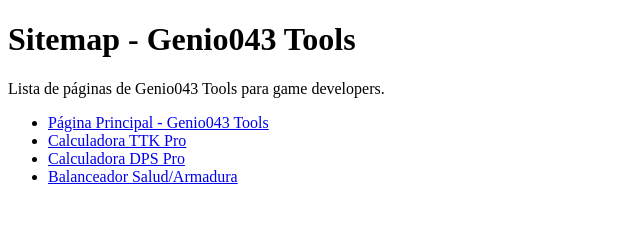
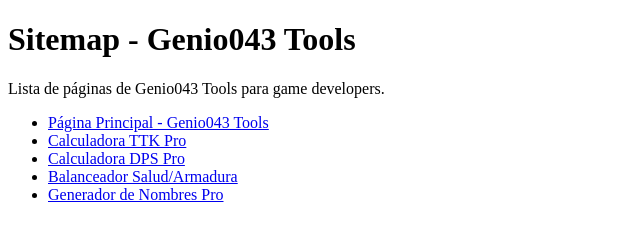
Before and after one commit to genio043/genio043.github.io, a plain HTML site: page sitemap.html in a window 1280 px wide. Shown: the whole page, without its empty margins (0-640 px from the left). Drawn offline with Linux system fonts and the light colour scheme.

Commit message:
Update sitemap.html

```diff
--- a/sitemap.html
+++ b/sitemap.html
@@ -14,6 +14,7 @@
         <li><a href="https://genio043.github.io/ttk-pro/">Calculadora TTK Pro</a></li>
         <li><a href="https://genio043.github.io/dps-pro/">Calculadora DPS Pro</a></li>
         <li><a href="https://genio043.github.io/health-armor/">Balanceador Salud/Armadura</a></li>
+        <li><a href="https://genio043.github.io/name-gen/" class="tool-btn">Generador de Nombres Pro</a></li>
     </ul>
 </body>
 </html>
```
